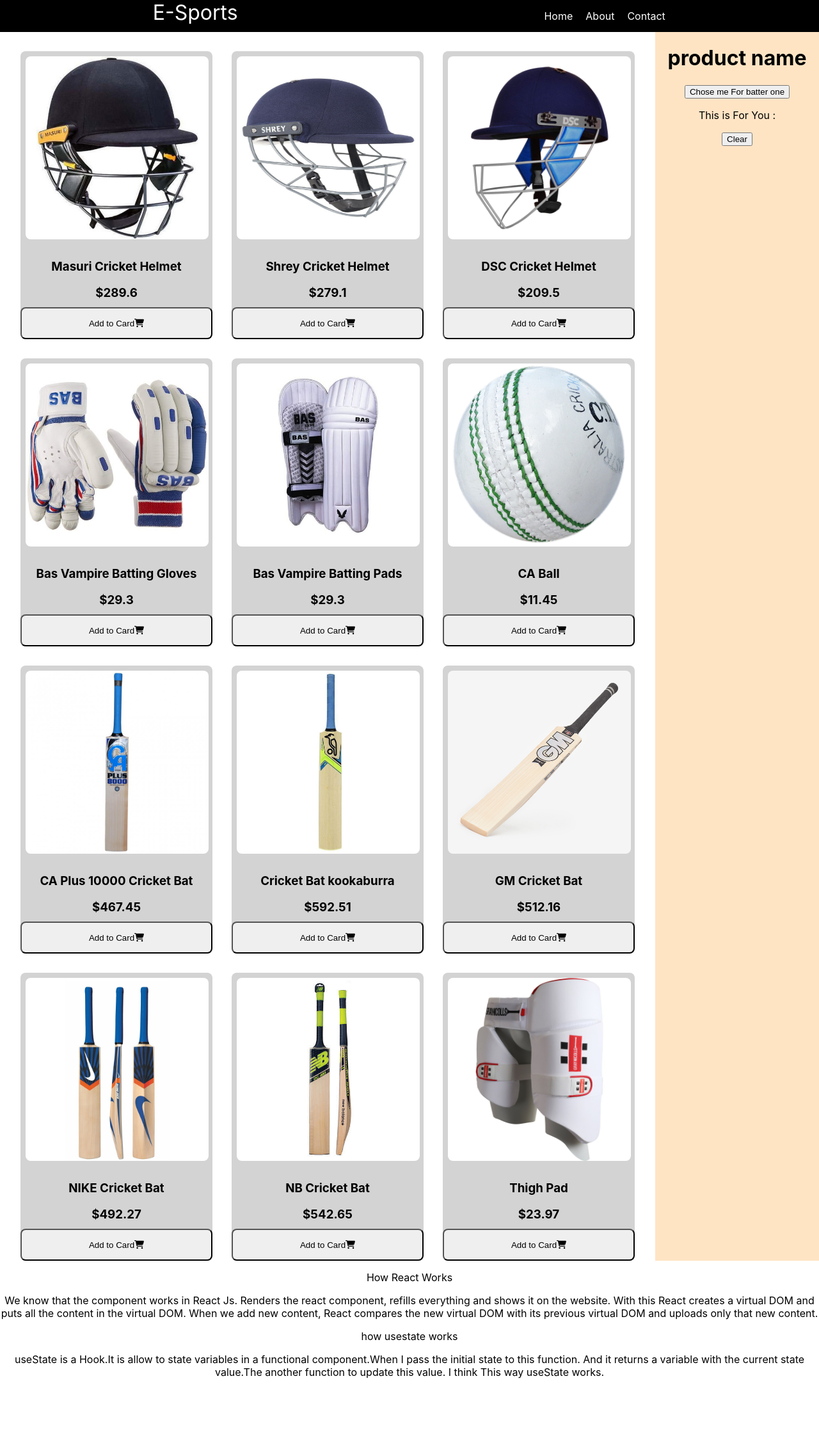
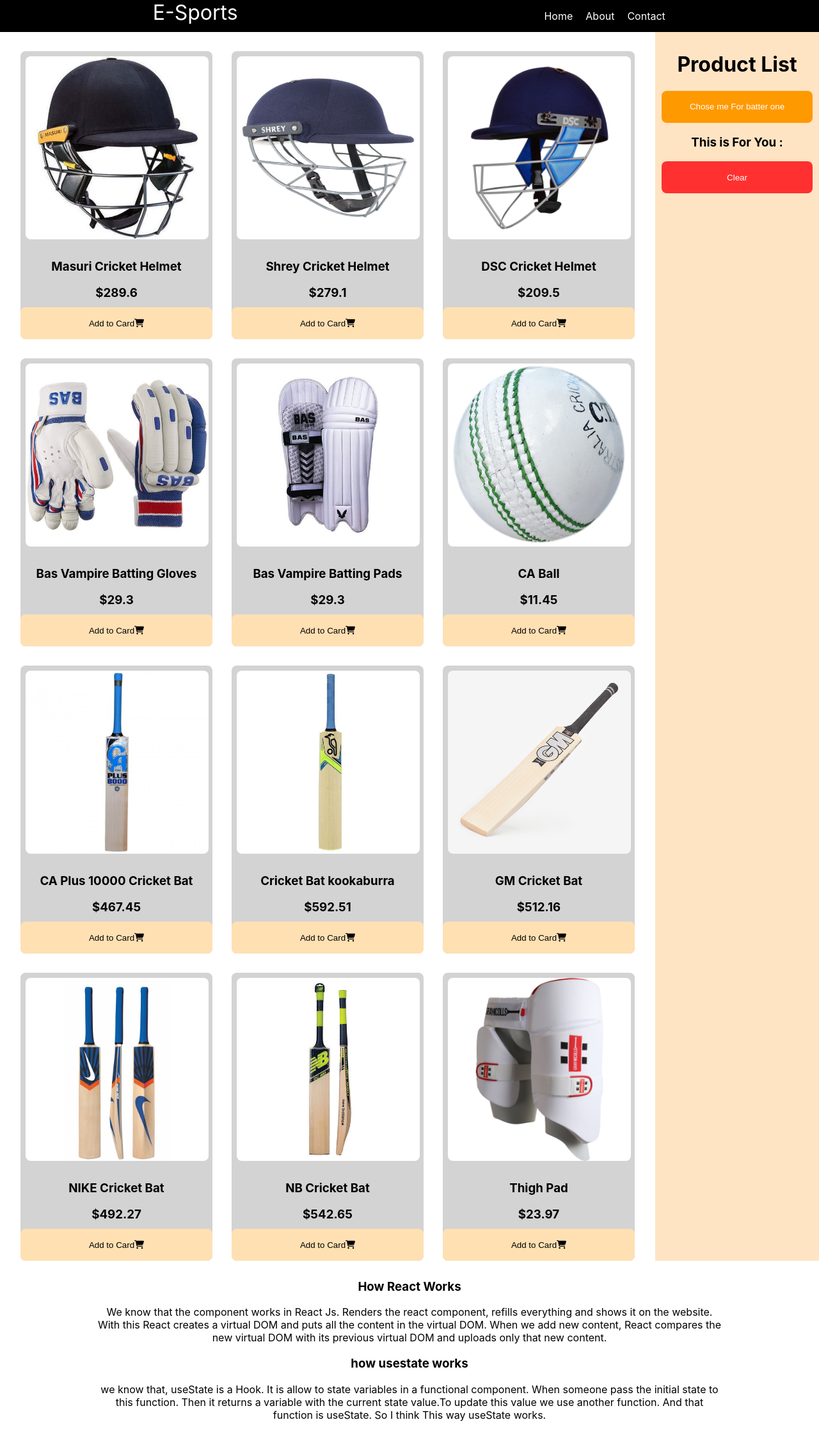
Before and after one commit to Roctim17/Bat-Gallery-Lucky-One, a React (Create React App) app: page / in a window 1280 px wide. Shown: the whole page at 64% size. Before the commit the page ends 2170 px from the top, so only its background shows below. Built offline with nearby package versions, Linux system fonts and the light colour scheme.

Commit message:
all done

```diff
--- a/src/Card/Card.css
+++ b/src/Card/Card.css
@@ -1,7 +1,35 @@
 .card{
     position: sticky;
     top: 0;
+    padding: 10px;
 }
+.btn-remove ,.btn-chose{
+    width: 100%;
+    height: 50px;
+    border-radius: 8px;
+    bottom: 0;
+    right: 0;
+    border: 0px;
+    color: #fff;
+}
+.btn-remove{
+   background-color: #FF3030;
+}
+.btn-remove:hover{
+   background-color: #FFE0B3;
+   color: #FF3030;
+   border: 1px solid #FF3030;
+}
+.btn-chose{
+    background-color: #FF9900;
+}
+.btn-chose:hover{
+    background-color: #FFE0B3;
+    color: #FF9900;
+    border: 1px solid #FF9900;
+
+}
+
 @media only screen and (max-width:688px){
     .card{
         position: sticky;
--- a/src/Card/Card.js
+++ b/src/Card/Card.js
@@ -1,27 +1,23 @@
 import React from 'react';
 import './Card.css'
 
-const Card = ({ card, removeData, choseOne, }) => {
-    let number = 1;
-
-
-
+const Card = ({ card, removeData, choseOne, randomCard }) => {
     return (
         <div className='card'>
-            <h1> product name </h1>
+            <h1> Product List </h1>
             {
                 card.map(item => <h3 key={item.id}>
-                    No.{number++} {item.name}</h3>)
+                    {item.name}</h3>)
+            }
+            <button className='btn-chose' onClick={() => choseOne(card)}>Chose me For batter one</button>
 
+            {
+                <h3>
+                    <p>This is For You :</p>
+                    {randomCard}
+                </h3>
             }
-
-
-
-            <button onClick={() => choseOne(card)}>Chose me For batter one</button>
-            <p>This is For You :</p>
-
-
-            <button onClick={() => removeData(card)}>Clear</button>
+            <button className='btn-remove' onClick={() => removeData(card)}>Clear</button>
         </div>
     );
 };
--- a/src/Header/Header.css
+++ b/src/Header/Header.css
@@ -17,7 +17,9 @@
     color: #fff;
 }
 @media only screen and (max-width:688px){
-    nav{
-        display: none;
-    }
+
+    /* .header{
+        position: sticky;
+       top: 0;
+    } */
 }
--- a/src/Header/Header.js
+++ b/src/Header/Header.js
@@ -2,7 +2,7 @@
 import './Header.css'
 const Header = () => {
     return (
-        <div>
+        <div className='header'>
             <nav>
                 <div className="img">E-Sports</div>
                 <div className="menu">
--- a/src/Product/Product.css
+++ b/src/Product/Product.css
@@ -19,7 +19,9 @@
     position: absolute;
     bottom: 0;
     right: 0;
+    border: 0px;
+    background-color: #FFE0B3;
 }
 .btn-card:hover{
-    background-color: yellow;
+    background-color: #FF9900;
 }
--- /dev/null
+++ b/src/Question/Question.css
@@ -0,0 +1,8 @@
+.question{
+    padding:10px 150px;
+}
+@media only screen and (max-width:688px){
+    .question{
+        padding:10px 15px;
+    }
+}
--- a/src/Question/Question.js
+++ b/src/Question/Question.js
@@ -1,14 +1,15 @@
 import React from 'react';
+import './Question.css'
 
 const Question = () => {
     return (
-        <div>
-            <p>How React Works</p>
+        <div className='question'>
+            <h3>How React Works</h3>
             <p>We know that the component works in React Js. Renders the react component, refills everything and shows it on the website. With this React creates a virtual DOM and puts all the content in the virtual DOM. When we add new content, React compares the new virtual DOM with its previous virtual DOM and uploads only that new content.</p>
 
-            <p>how usestate works</p>
+            <h3>how usestate works</h3>
             <p>
-                useState is a  Hook.It is  allow to state variables in a functional component.When I pass the initial state to this function. And it returns a variable with the current state value.The another function to update this value. I think This way useState works.
+                we know that, useState is a  Hook. It is  allow to state variables in a functional component. When someone pass the initial state to this function. Then it returns a variable with the current state value.To update this value we use another function. And that function is useState. So I think This way useState works.
             </p>
         </div>
     );
--- a/src/Shop/Shop.css
+++ b/src/Shop/Shop.css
@@ -20,9 +20,10 @@
 
     .product-gallery{
         grid-template-columns: repeat(1, 1fr);
+        grid-gap: 15px;
     }
     .product-container{
         grid-template-columns: repeat(1, 1fr);
-       grid-gap: 0;
+       grid-gap: 15px;
     }
 }
--- a/src/Shop/Shop.js
+++ b/src/Shop/Shop.js
@@ -6,25 +6,27 @@
 const Shop = () => {
     const [products, setProduct] = useState([]);
     const [card, setCard] = useState([]);
+    const [randomCard, setRandomCard] = useState([])
+
     useEffect(() => {
         fetch('products.json')
             .then(res => res.json())
             .then(data => setProduct(data))
     }, []);
-
     const addToCard = (product) => {
         if (card.indexOf(product) !== -1) return;
         const newCard = [...card, product];
         setCard(newCard)
     }
     const removeData = (card) => { setCard([]) };
+
     const choseOne = (card) => {
-        const random = Math.round(Math.random() * card.length);
-        if (random === card.length) {
-            setCard([], card)
+        if (card.length > 0) {
+            const randomCardNumber = Math.floor(Math.random() * card.length + 1);
+            setRandomCard(card[randomCardNumber].name);
         }
-        console.log(random)
     }
+
 
     return (
         <div className='product-gallery'>
@@ -37,10 +39,10 @@
                 }
             </div>
             <div className="card-container">
-
                 <Card card={card}
                     removeData={removeData}
                     choseOne={choseOne}
+                    randomCard={randomCard}
                 ></Card>
             </div>
         </div>
```
